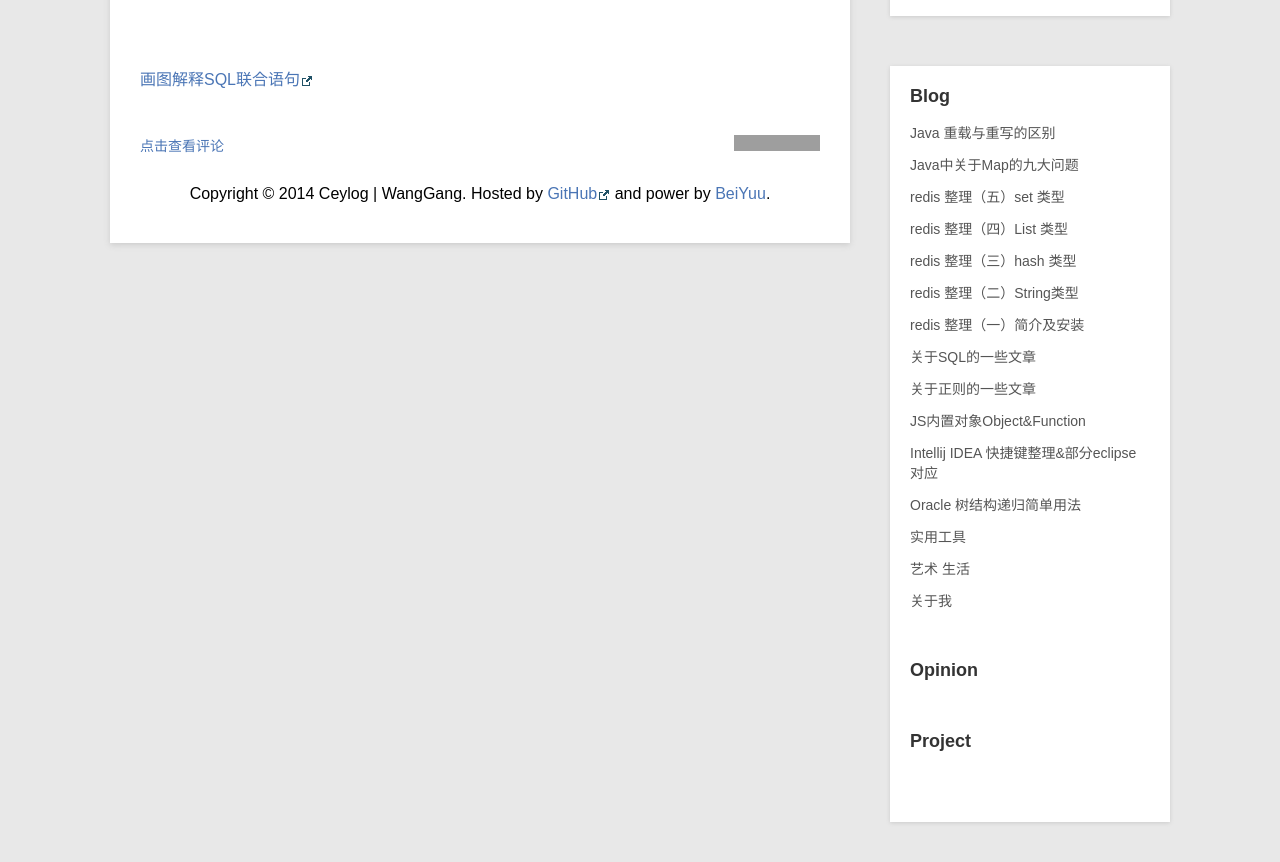
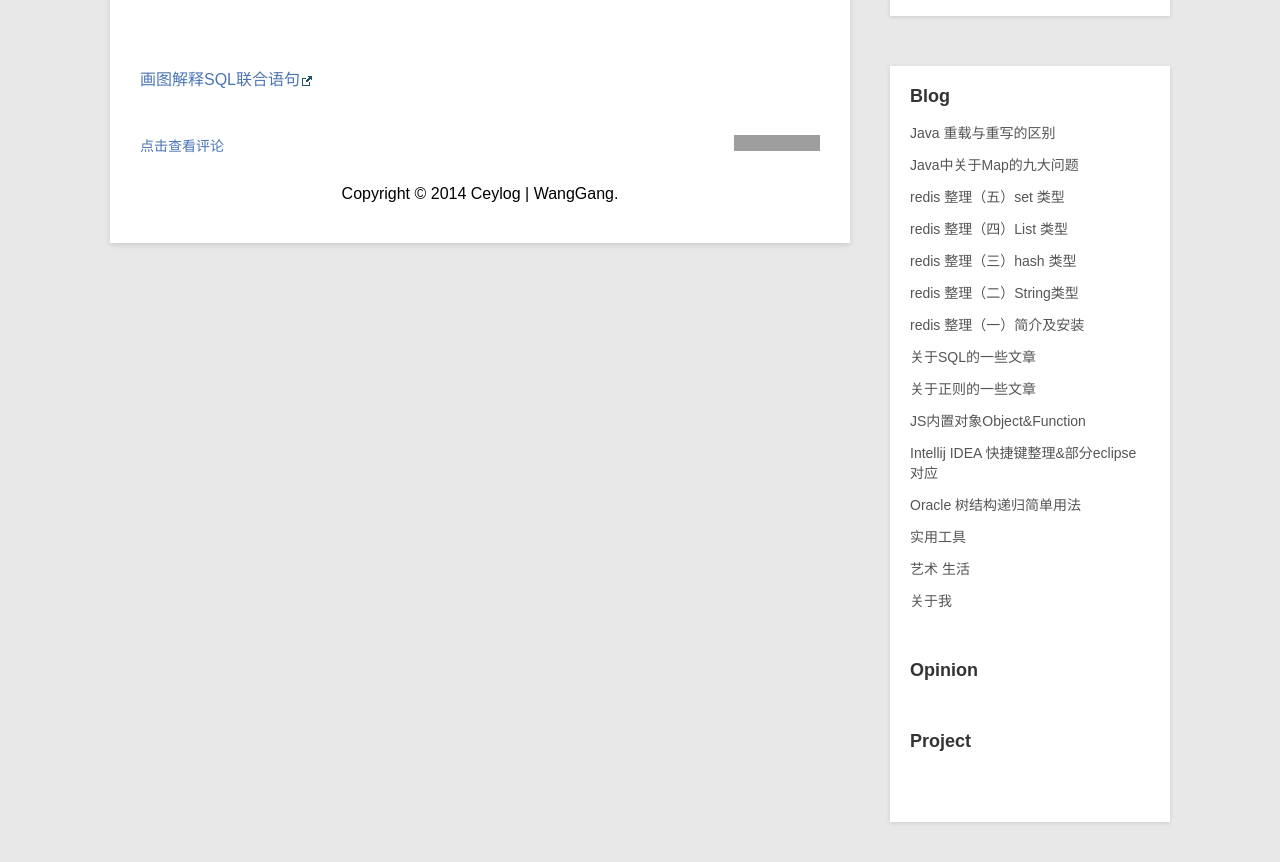
Before and after one commit to ceylog/ceylog.github.io, a Jekyll site: the page built from _posts/blog/2014-06-16-some-about-sql-article.md, in a window 1280 px wide, cut to the strip 189-1061 px from the top of the page. Shown: the top 862 px of the strip. Built offline with Jekyll 4.4.1, drawn with Linux system fonts in a browser that asks for light colours; Markdown is read by kramdown in place of the engine named in the settings; grey boxes are pictures that could not be loaded.

Commit message:
change footer

```diff
--- a/_includes/footer.md
+++ b/_includes/footer.md
@@ -1 +1 @@
-<div class='footer'>Copyright © 2014 Ceylog | WangGang. Hosted by <a href='http://github.com/ceylog/ceylog.github.io/' target='_blank'>GitHub</a> and power by <a href='http://beiyuu.com/' target='_blank'>BeiYuu</a>.</div>
+<div class='footer'>Copyright © 2014 Ceylog | WangGang. </div>
```
